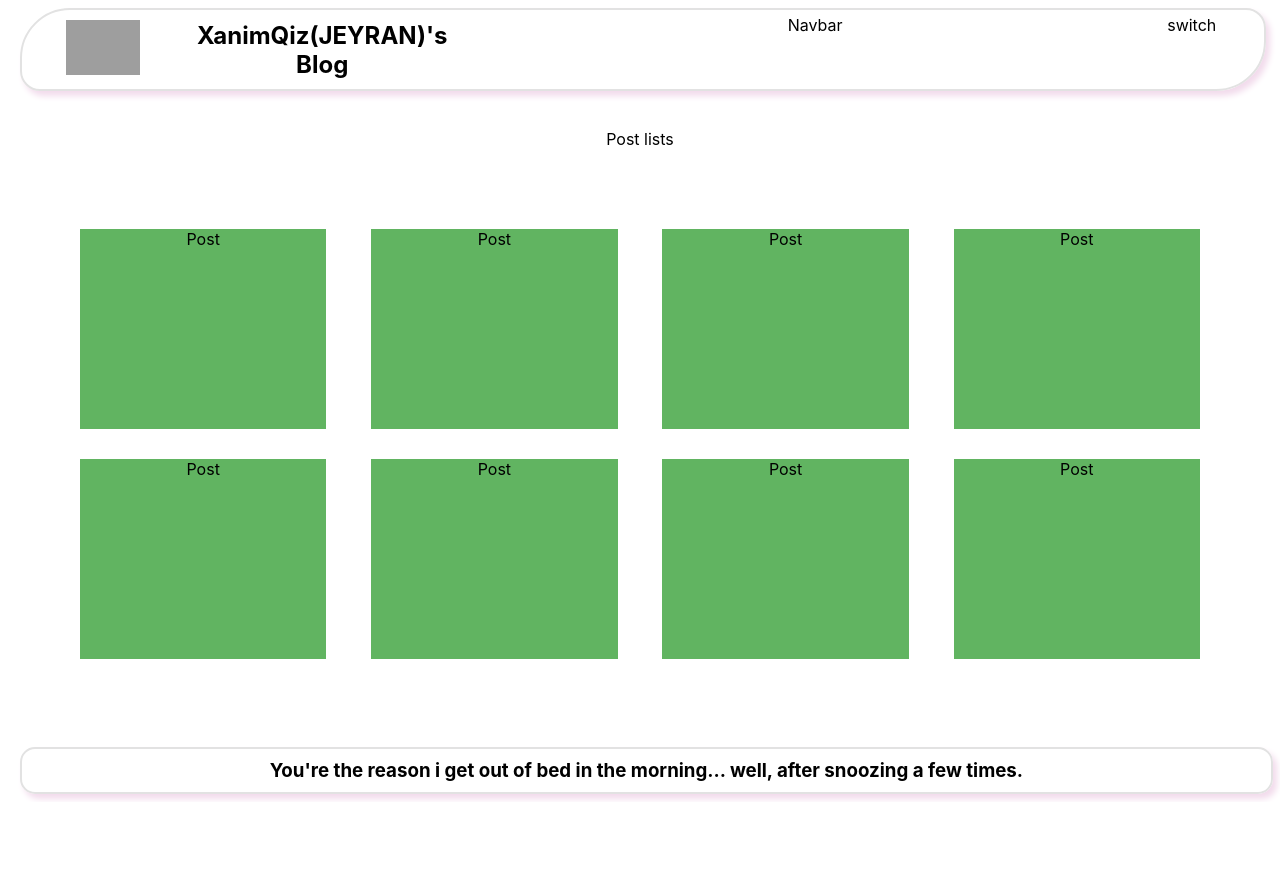
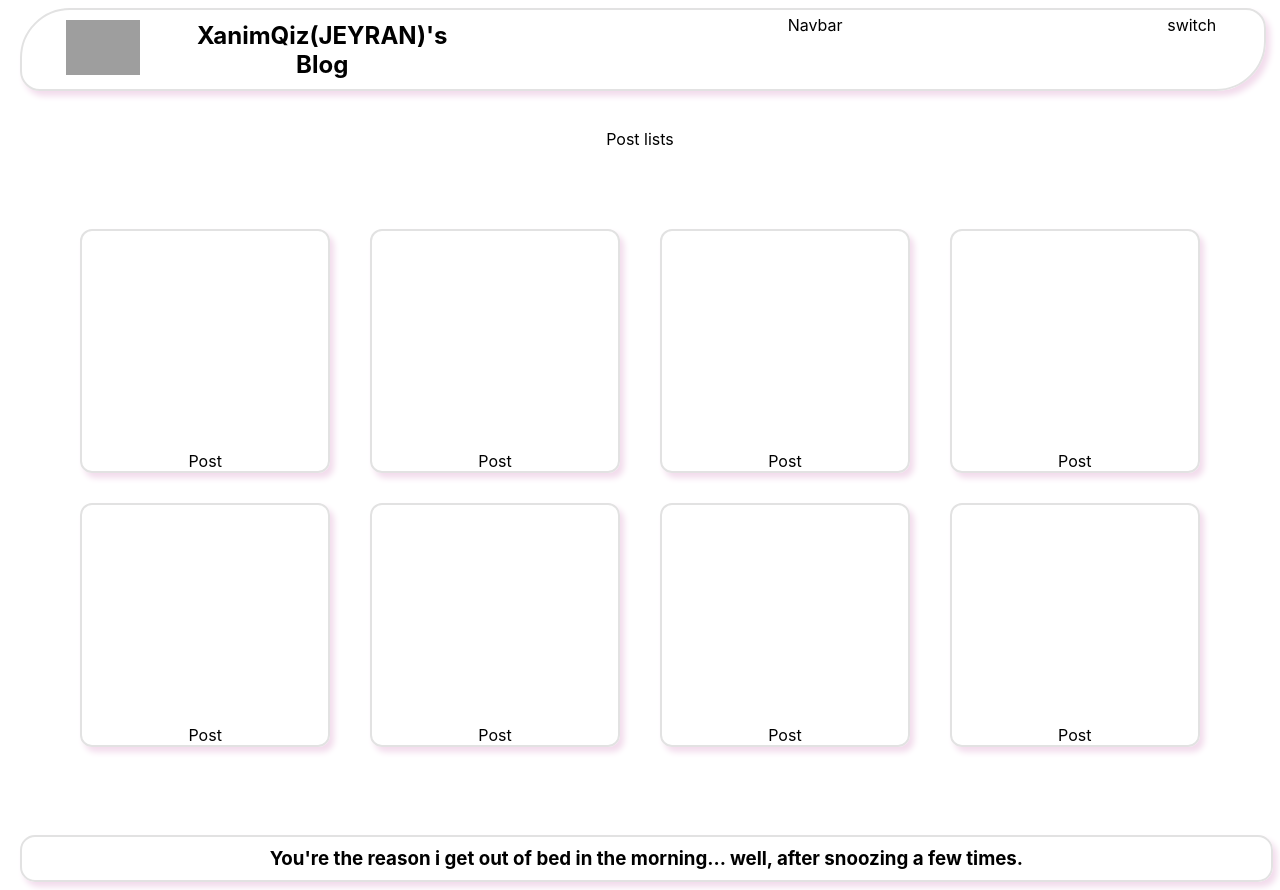
Before and after one commit to zahraRostami1999/blog-app, a React (Create React App) app: page / in a window 1280 px wide. Before the commit the page ends 802 px from the top, so only its background shows below. Built offline with nearby package versions, Linux system fonts and the light colour scheme; grey boxes are pictures that could not be loaded.

Commit message:
edit postWrapper and postImg class for the posts cover

```diff
--- a/src/Components/post/post.module.css
+++ b/src/Components/post/post.module.css
@@ -1,14 +1,24 @@
 .postWrapper{
     width: 22%;
-    height: 200px;
-    background-color: rgb(97, 180, 97);
+    box-shadow: 4px 5px 6px #f2dbec;
+    border: 2px solid #e2e2e2;
+    border-radius: 12px ;
     margin-top: 30px;
 }
 
 .postImg{
+    width: 95%;
+    height: 200px;
+    display: flex;
+    justify-content: center;
+    margin: 10px 5px;
+}
+.postImg img{
 
+    width: 70%;
+    height: 80%;
 }
 
 .postTitle{
-
+    text-align: center;
 }
```
